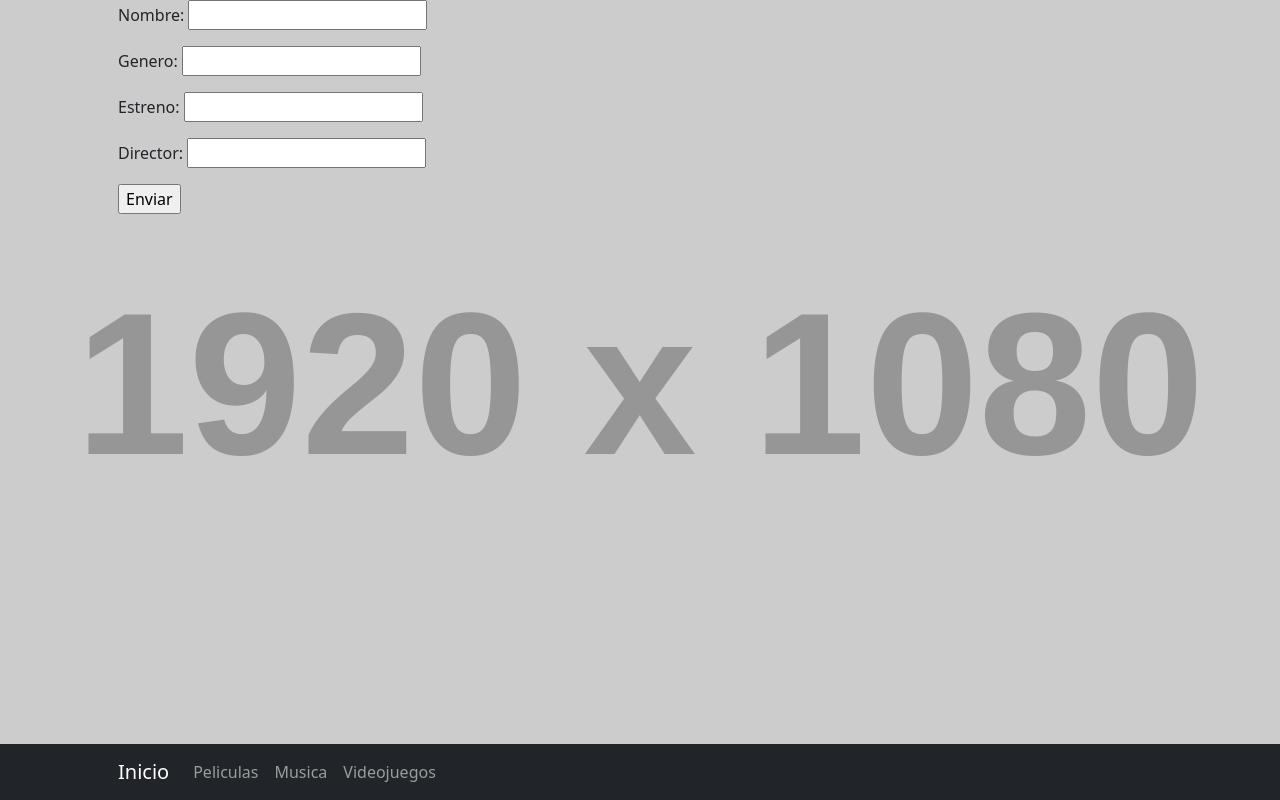
After one commit to Weso472/entrega_final_federico_acevedo, a Django app: page /inicio/crear-musica/ in a window 1280 px wide. The commit adds this page. Run offline with Django 4.2, Linux system fonts and the light colour scheme; grey boxes labelled with a size stand in for pictures from a placeholder-image service; some libraries are stand-ins or nearby versions.

Commit message:
pre entrega

```diff
--- /dev/null
+++ b/app_entregafinal/forms.py
@@ -0,0 +1,23 @@
+from django import forms
+
+
+class formulario_pelicula(forms.Form):
+    nombre = forms.CharField(max_length=30)
+    genero = forms.CharField(max_length=30)
+    estreno = forms.DateField()
+    director = forms.CharField(max_length=30)
+
+
+class formulario_musica(forms.Form):
+    nombre = forms.CharField(max_length=30)
+    genero = forms.CharField(max_length=30)
+    artista = forms.CharField(max_length=30)
+    lanzamiento = forms.DateField()
+    discografica = forms.CharField(max_length=30)
+
+
+class formulario_videojuego(forms.Form):
+    nombre = forms.CharField(max_length=30)
+    genero = forms.CharField(max_length=30)
+    lanzamiento = forms.DateField()
+    compañia = forms.CharField(max_length=30)
--- a/app_entregafinal/models.py
+++ b/app_entregafinal/models.py
@@ -26,7 +26,7 @@ class videojuego(models.Model):
     nombre = models.CharField(max_length=30, null = True)
     genero = models.CharField(max_length=30, null = True)
     lanzamiento = models.DateField()
-    compania = models.CharField(max_length=30, null = True)
+    compañia = models.CharField(max_length=30, null = True)
 
     def __str__(self):
-        return f'{self.nombre}, {self.genero}, {self.lanzamiento}, {self.compania}'
+        return f'{self.nombre}, {self.genero}, {self.lanzamiento}, {self.compañia}'
--- /dev/null
+++ b/app_entregafinal/templates/app_entregafinal/formulario_pelicula.html
@@ -0,0 +1,13 @@
+{% extends "app_entregafinal/plantilla_base.html" %}
+
+{% block style_block %}
+
+<div class="container px-4 px-lg-5">
+    <form method="post">
+        {% csrf_token %}
+        {{ formulario.as_p }}
+        <input type="submit" value="Enviar" />
+    </form>
+</div>
+
+{% endblock style_block %}
--- a/app_entregafinal/templates/app_entregafinal/plantilla_base.html
+++ b/app_entregafinal/templates/app_entregafinal/plantilla_base.html
@@ -1,4 +1,5 @@
 {% load static %}
+
 <!DOCTYPE html>
 <html lang="en">
     <head>
@@ -7,18 +8,20 @@
         <meta name="viewport" content="width=device-width, initial-scale=1, shrink-to-fit=no" />
         <meta name="description" content="" />
         <meta name="author" content="" />
-        <title>The Big Picture - Start Bootstrap Template</title>
+        <title>Título</title>
         <!-- Favicon-->
         <link rel="icon" type="image/x-icon" href="assets/favicon.ico" />
         <!-- Core theme CSS (includes Bootstrap)-->
-        <link href="C:\Users\fede-\Desktop\Proyectos Python\entrega_final_federico_acevedo\app_entregafinal\static\css\styles.css" rel="stylesheet" />
+        <link href="{% static 'css/styles.css' %}" rel="stylesheet" />
     </head>
     <body>
         <!-- Navigation-->
         <nav class="navbar navbar-expand-lg navbar-dark bg-dark fixed-bottom">
             <div class="container px-4 px-lg-5">
-                <ul class="navbar-nav ml-auto">
-                    <li class="nav-item"><a class="nav-link" href="{% url 'inicio' %}">Inicio</a></li>
+                <a class="navbar-brand" href="{% url 'inicio' %}">Inicio</a>
+                <button class="navbar-toggler" type="button" data-bs-toggle="collapse" data-bs-target="#navbarResponsive" aria-controls="navbarResponsive" aria-expanded="false" aria-label="Toggle navigation"><span class="navbar-toggler-icon"></span></button>
+                <div class="collapse navbar-collapse" id="navbarResponsive">
+                    <ul class="navbar-nav ml-auto">
                     <li class="nav-item"><a class="nav-link" href="{% url 'peliculas' %}">Peliculas</a></li>
                     <li class="nav-item"><a class="nav-link" href="{% url 'musica' %}">Musica</a></li>
                     <li class="nav-item"><a class="nav-link" href="{% url 'videojuegos' %}">Videojuegos</a></li>
@@ -34,6 +37,6 @@
         <!-- Bootstrap core JS-->
         <script src="https://cdn.jsdelivr.net/npm/bootstrap@5.1.3/dist/js/bootstrap.bundle.min.js"></script>
         <!-- Core theme JS-->
-        <script src="C:\Users\fede-\Desktop\Proyectos Python\entrega_final_federico_acevedo\app_entregafinal\static\js\scripts.js"></script>
+        <script src="{% static 'js/scripts.js' %}"></script>
     </body>
 </html>
--- a/app_entregafinal/urls.py
+++ b/app_entregafinal/urls.py
@@ -5,7 +5,16 @@ from app_entregafinal import views
 
 urlpatterns = [
     path('', views.inicio, name = "inicio"), #esta era nuestra primer view
+    path('busqueda', views.buscar, name= "busqueda"),
+
     path('peliculas/', views.peliculas, name = "peliculas"),
-    path('musica/', views.album_musica, name = "musica"),
-    path('videojuegos/', views.videojuego, name = "videojuegos"),
+    path('crear-pelicula/', views.crear_pelicula, name="crear-pelicula"),
+
+
+    path('musica/', views.discos, name = "musica"),
+    path('crear-musica/', views.crear_pelicula, name="crear-musica"),
+
+
+    path('videojuegos/', views.videojuegos, name = "videojuegos"),
+    path('crear-videojuego/', views.crear_videojuego, name="crear-videojuego"),
 ]
--- a/app_entregafinal/views.py
+++ b/app_entregafinal/views.py
@@ -1,9 +1,12 @@
+from typing import Dict
 
-from django.shortcuts import render, HttpResponse
-from django.http import HttpResponse
+from django.shortcuts import render, redirect, reverse
+from django.urls import reverse_lazy
+from django.views.generic import ListView, CreateView, UpdateView, DeleteView
 
 
 from app_entregafinal.models import pelicula, videojuego, album_musica
+from app_entregafinal.forms import formulario_pelicula, formulario_musica, formulario_videojuego
 
 
 
@@ -14,14 +17,70 @@ def inicio(request):
 
       return render(request, "app_entregafinal/inicio.html")
 
+
+
 def peliculas(request):
       peliculas = pelicula.objects.all()
       return render(request, "app_entregafinal/pelicula.html", {'peliculas': peliculas})
 
-def album_musica(request):
-      albums = album_musica.objects.all()
-      return render(request, "app_entregafinal/album_musica.html")
+def crear_pelicula(request):
+    if request.method == 'POST':
+        formulario = formulario_pelicula(request.POST)
 
-def videojuego(request):
+        if formulario.is_valid():
+            data = formulario.cleaned_data
+            Pelicula = pelicula(nombre=data['nombre'], genero=data['genero'], estreno=data['estreno'])
+            Pelicula.save()
+            return render(request, "app_entregafinal/inicio.html", {"exitoso": True})
+    else:  # GET
+        formulario = formulario_pelicula()  # Formulario vacio para construir el html
+    return render(request, "app_entregafinal/formulario_pelicula.html", {"formulario": formulario})
 
-      return render(request, "app_entregafinal/videojuego.html")
+
+
+def discos(request):
+      discos = album_musica.objects.all()
+      return render(request, "app_entregafinal/album_musica.html", {'discos': discos})
+
+def crear_disco(request):
+    if request.method == 'POST':
+        formulario = formulario_musica(request.POST)
+
+        if formulario.is_valid():
+            data = formulario.cleaned_data
+            Disco = album_musica(nombre=data['nombre'], genero=data['genero'], artista=data['artista'], lanzamiento=data['lanzamiento'], discografica=data['discografica'])
+            Disco.save()
+            return render(request, "app_entregafinal/inicio.html", {"exitoso": True})
+    else:  # GET
+        formulario = formulario_pelicula()  # Formulario vacio para construir el html
+    return render(request, "app_entregafinal/formulario_pelicula.html", {"formulario": formulario})
+
+
+
+def videojuegos(request):
+      videojuegos = videojuego.objects.all()
+      return render(request, "app_entregafinal/videojuego.html", {'videojuegos': videojuegos})
+
+def crear_videojuego(request):
+    if request.method == 'POST':
+        formulario = formulario_videojuego(request.POST)
+
+        if formulario.is_valid():
+            data = formulario.cleaned_data
+            Videojuego = videojuego(nombre=data['nombre'], genero=data['genero'], lanzamiento=data['lanzamiento'], compañia=data['compañia'])
+            Videojuego.save()
+            return render(request, "app_entregafinal/inicio.html", {"exitoso": True})
+    else:  # GET
+        formulario = formulario_videojuego()  # Formulario vacio para construir el html
+    return render(request, "app_entregafinal/formulario_videojuego.html", {"formulario": formulario})
+
+def buscar(request):
+    if request.GET["nombre"]:
+        nombre = request.GET["nombre"]
+        discos = album_musica.objects.filter(nombre__icontains=nombre)
+        peliculas = pelicula.objects.filter(nombre__icontains=nombre)
+        videojuegos = videojuego.objects.filter(nombre__icontains=nombre)
+
+        return render(request, "app_entregafinal/busqueda.html", {'discos': discos}, {'peliculas': peliculas}, {'videojuegos': videojuegos})
+    else:
+        return render(request, "app_entregafinal/busqueda.html", {'discos': []}, {'peliculas': []}, {'videojuegos': []})
```
Also changed, not shown: app_entregafinal/templates/app_entregafinal/album_musica.html (+13 -1 lines), app_entregafinal/templates/app_entregafinal/busqueda.html (added, +11 -0 lines), app_entregafinal/templates/app_entregafinal/formulario_musica.html (added, +13 -0 lines), app_entregafinal/templates/app_entregafinal/formulario_videojuego.html (added, +13 -0 lines), app_entregafinal/templates/app_entregafinal/inicio.html (+10 -0 lines), app_entregafinal/templates/app_entregafinal/pelicula.html (+7 -3 lines), app_entregafinal/templates/app_entregafinal/videojuego.html (+11 -1 lines), app_entregafinal/migrations/0003_rename_compania_videojuego_compañia.py (added), db.sqlite3.
